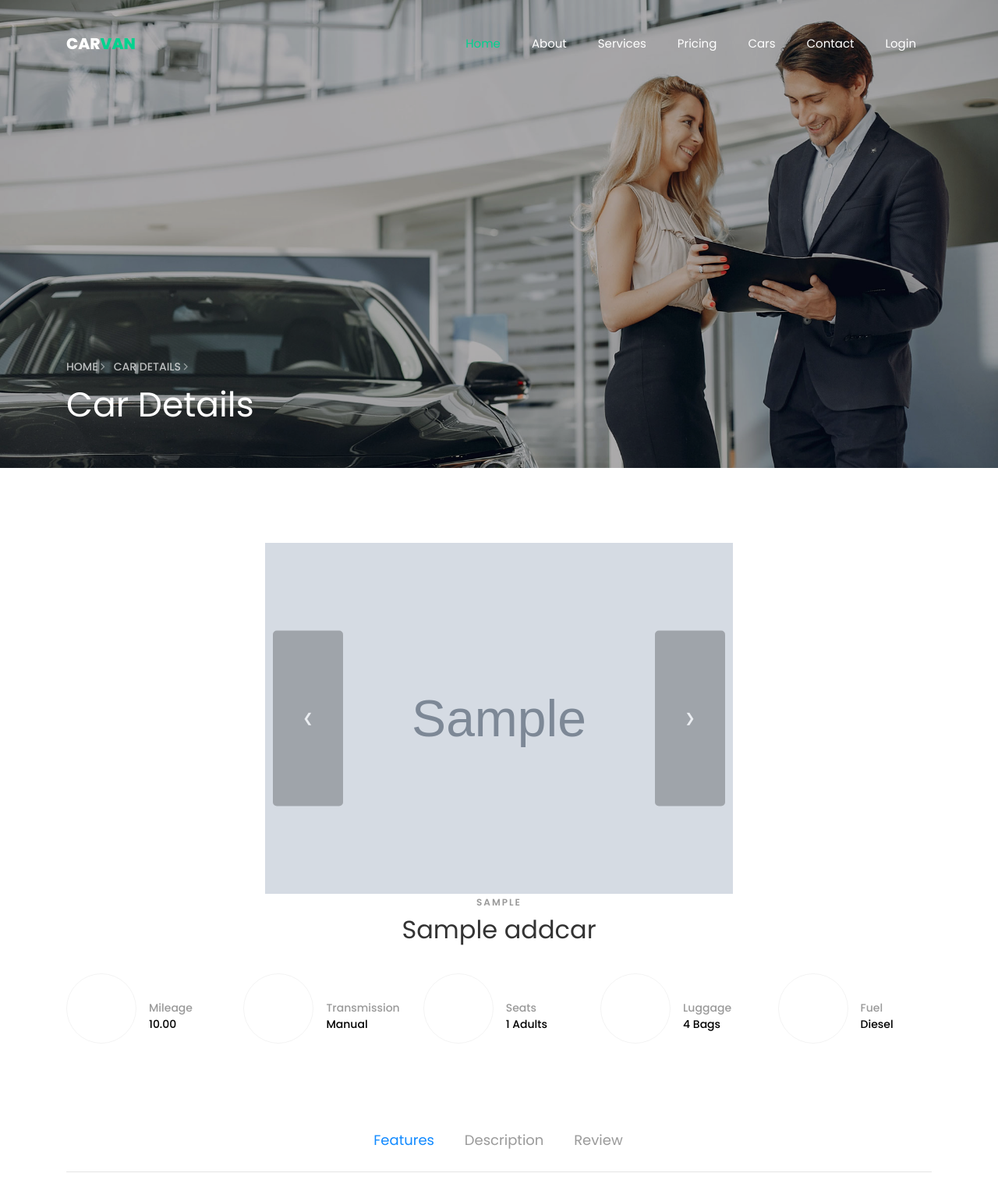
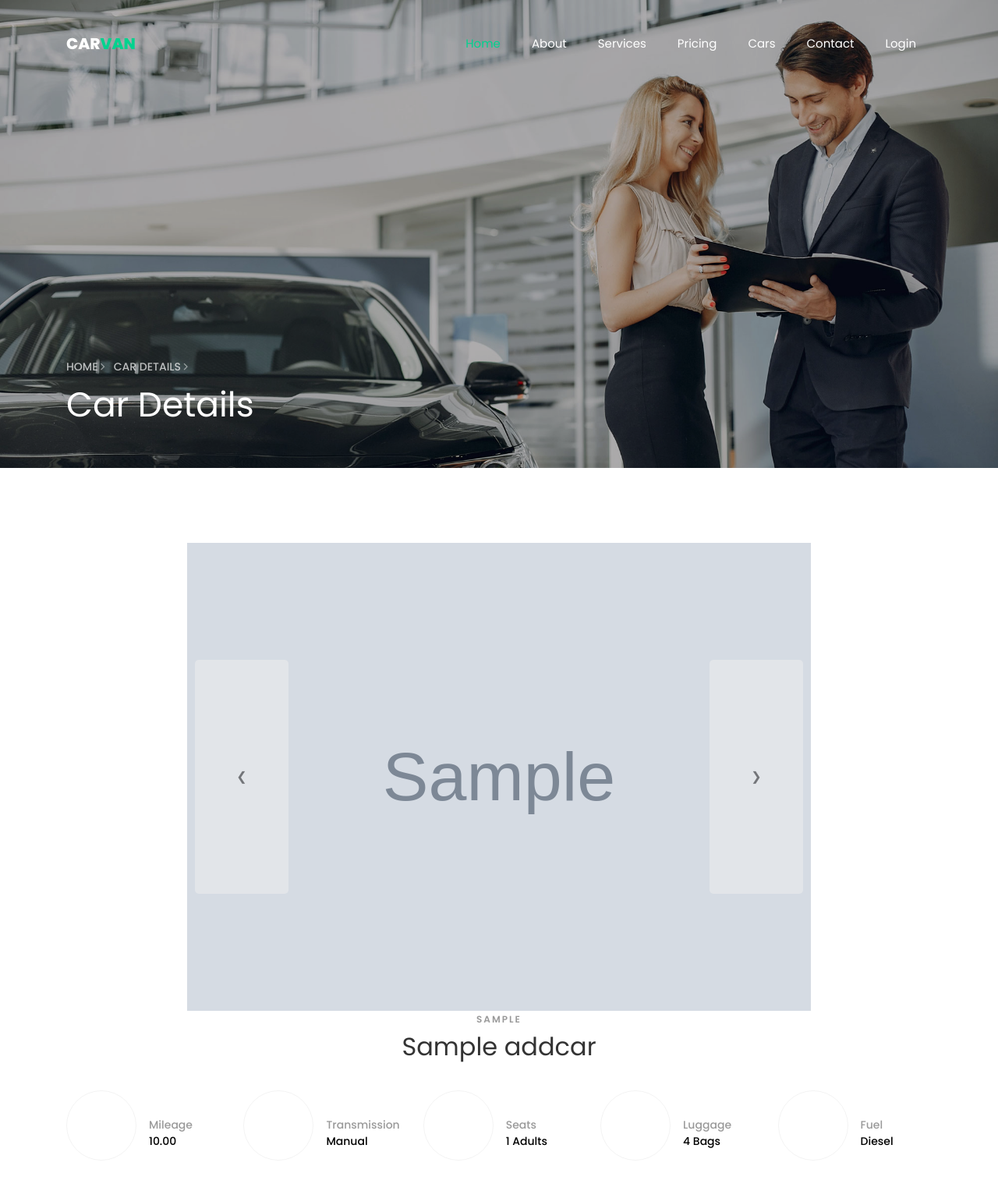
Before and after one commit to gurjar09/Carvan, a Django app: page /car-single/1/ in a window 1280 px wide. Shown: the top 1536 px of the page at 78% size. Run offline with Django 5.2, Linux system fonts and the light colour scheme; tables that the repository leaves empty hold one stand-in row (values such as "Sample post"); grey boxes marked "Sample" are stand-in pictures; some libraries are stand-ins or nearby versions; some web fonts are replaced.

Commit message:
car details commit

```diff
--- a/template/car-single.html
+++ b/template/car-single.html
@@ -33,7 +33,7 @@
 		.carousel {
 			position: relative;
 			width: 100%;
-			max-width: 600px; /* Adjust width as needed */
+			max-width: 800px; /* Adjust width as needed */
 			margin: auto;
 			overflow: hidden;
 		}
@@ -55,8 +55,8 @@
 			top: 50%;
 			transform: translateY(-50%);
 			cursor: pointer;
-			background: rgba(0, 0, 0, 0.5);
-			color: #fff;
+			/* background: rgba(0, 0, 0, 0.5); */
+			color: #131111;
 			border: none;
 			padding: 10px;
 			border-radius: 5px;
```
